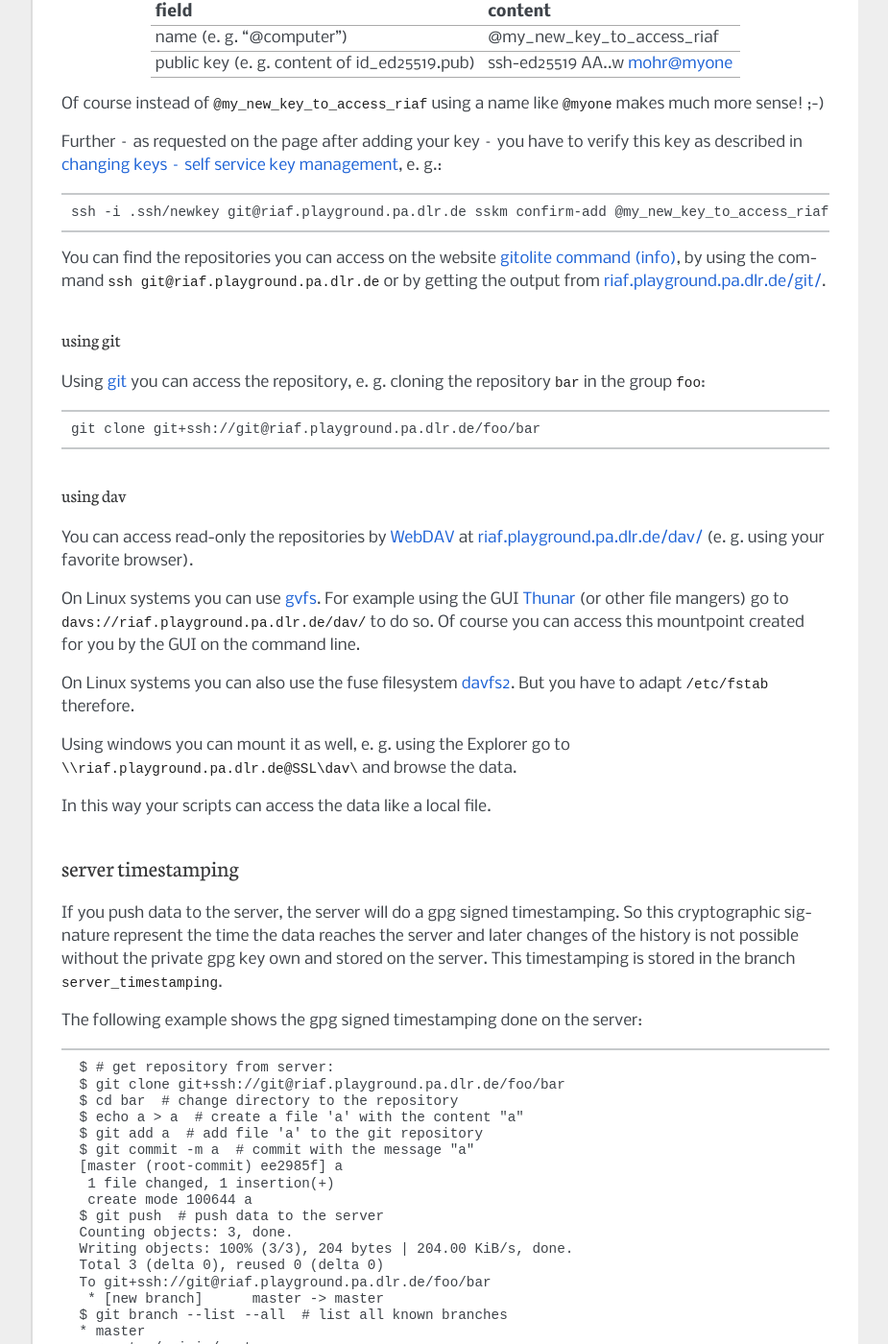
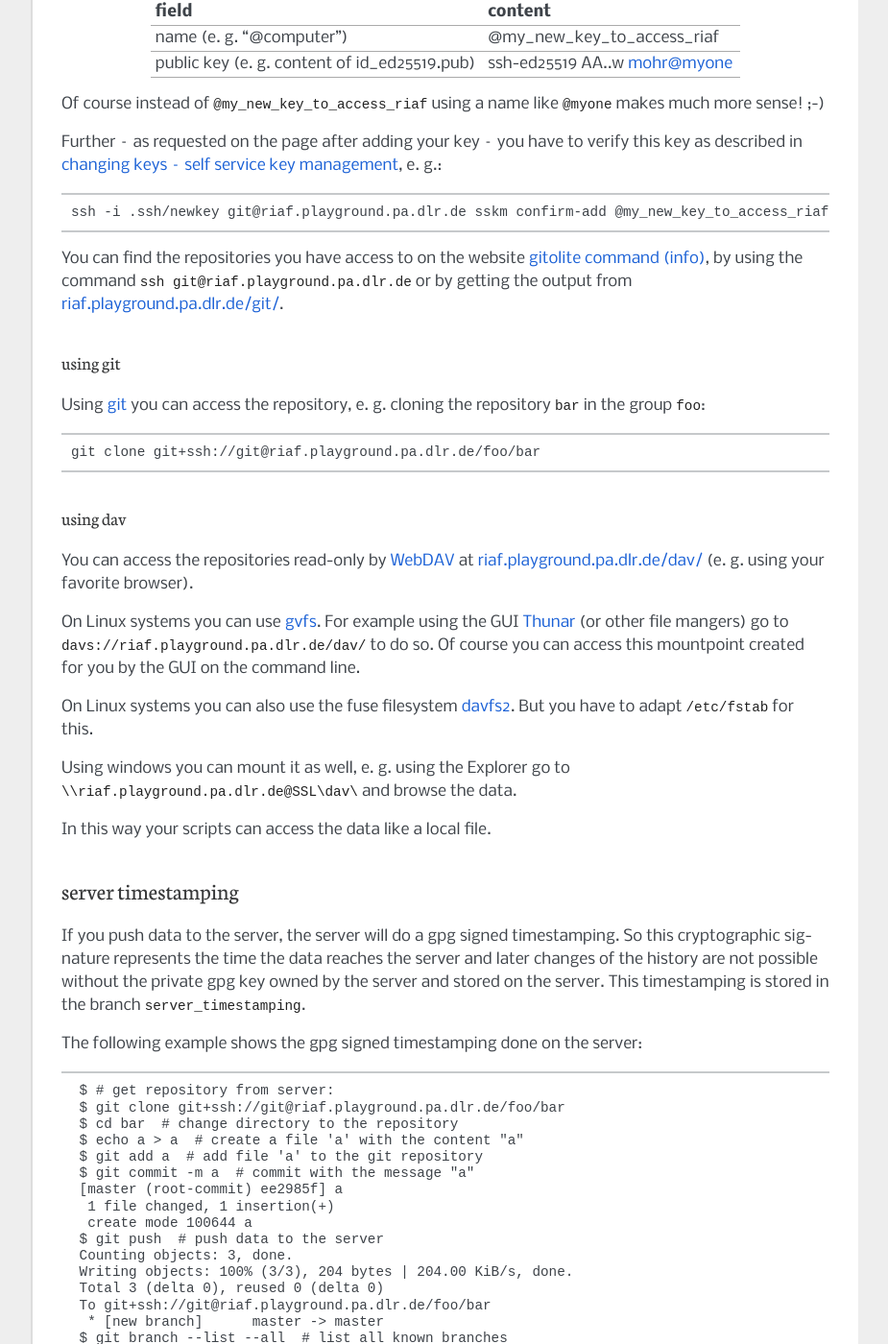
Before and after one commit to dlr-pa/riaf, a Sphinx documentation site: the page built from source/walkthrough.rst, in a window 1280 px wide and 1400 px high, scrolled down 1305 px. Shown: the whole window at 96% size, without its empty margins (198-1123 px from the left). Built offline with Sphinx 7.4.7, drawn with Linux system fonts in a browser that asks for light colours; some of the changed text lies outside the part shown.

Commit message:
enhanced natural language

```diff
--- a/source/installation.rst
+++ b/source/installation.rst
@@ -20,8 +20,7 @@ zfs data storage
 If you want to store the data on a zfs file system you should prepare ``/data``
 as a zfs file system and adapt it after :ref:`installation and configuration`.
 
-You can use the ansible playbook :ref:`play_install_zfs.yaml` to create
-``/data`` as a zfs file system pool in this repository, e. g.:
+You can use the ansible playbook :ref:`play_install_zfs.yaml` in this repository to create ``/data`` as a zfs file system pool, e. g.:
 
 .. code-block:: sh
 
@@ -154,7 +153,7 @@ The starting page :download:`index.html <../ansible_playbooks/ubuntu_20.04/confi
 server_timestamping
 ___________________
 
-The gitolite trigger :ref:`server_timestamping <script server_timestamping>` does gpg signed timestamping on pushes to the server. So this cryptographic signature represent the time the data reaches the server and later changes of the history is not possible without the private gpg key own and stored on the server. This timestamping is stored in the branch ``server_timestamping``.
+The gitolite trigger :ref:`server_timestamping <script server_timestamping>` does gpg signed timestamping on pushes to the server. So this cryptographic signature represents the time the data reaches the server and later changes of the history are not possible without the private gpg key owned by the server and stored on the server. This timestamping is stored in the branch ``server_timestamping``.
 
 riaf_landing_page
 _________________
--- a/source/walkthrough.rst
+++ b/source/walkthrough.rst
@@ -94,7 +94,7 @@ management <https://gitolite.com/gitolite/contrib/sskm.html>`__, e. g.:
 
     ssh -i .ssh/newkey git@riaf.playground.pa.dlr.de sskm confirm-add @my_new_key_to_access_riaf
 
-You can find the repositories you can access on the website `gitolite
+You can find the repositories you have access to on the website `gitolite
 command (info) <https://riaf.playground.pa.dlr.de/www/?info>`__, by using the
 command ``ssh git@riaf.playground.pa.dlr.de`` or by getting the output from
 `riaf.playground.pa.dlr.de/git/ <https://riaf.playground.pa.dlr.de/git/>`__.
@@ -112,7 +112,7 @@ g. cloning the repository ``bar`` in the group ``foo``:
 using dav
 ~~~~~~~~~
 
-You can access read-only the repositories by
+You can access the repositories read-only by
 `WebDAV <http://www.webdav.org/>`__ at
 `riaf.playground.pa.dlr.de/dav/ <https://riaf.playground.pa.dlr.de/dav/>`__ (e. g.
 using your favorite browser).
@@ -125,7 +125,7 @@ this mountpoint created for you by the GUI on the command line.
 
 On Linux systems you can also use the fuse filesystem
 `davfs2 <http://savannah.nongnu.org/projects/davfs2>`__. But you have to
-adapt ``/etc/fstab`` therefore.
+adapt ``/etc/fstab`` for this.
 
 Using windows you can mount it as well, e. g. using the Explorer go to
 ``\\riaf.playground.pa.dlr.de@SSL\dav\`` and browse the data.
@@ -135,7 +135,7 @@ In this way your scripts can access the data like a local file.
 server timestamping
 -------------------
 
-If you push data to the server, the server will do a gpg signed timestamping. So this cryptographic signature represent the time the data reaches the server and later changes of the history is not possible without the private gpg key own and stored on the server. This timestamping is stored in the branch ``server_timestamping``.
+If you push data to the server, the server will do a gpg signed timestamping. So this cryptographic signature represents the time the data reaches the server and later changes of the history are not possible without the private gpg key owned by the server and stored on the server. This timestamping is stored in the branch ``server_timestamping``.
 
 The following example shows the gpg signed timestamping done on the server:
 
@@ -196,7 +196,7 @@ adding large files
 
 Adding large files to a repository should not be done using
 `git <https://git-scm.com/>`__. Please use
-`git-annex <https://git-annex.branchable.com/>`__, e. g. adding a small
+`git-annex <https://git-annex.branchable.com/>`__, e. g. to add a small
 file ``small_a`` using git and a large file ``large_b`` using git-annex
 do:
 
@@ -239,7 +239,7 @@ getting large files
 -------------------
 
 Large files should not be stored directly in a git repository. Therefore
-we use\ `git-annex <https://git-annex.branchable.com/>`__ here. So
+we use `git-annex <https://git-annex.branchable.com/>`__ here. So
 getting a repository and see the metadata and then getting a large file
 could be done by:
 
```
Also changed, not shown: other parts of source/walkthrough.rst (+6 -6 lines).
